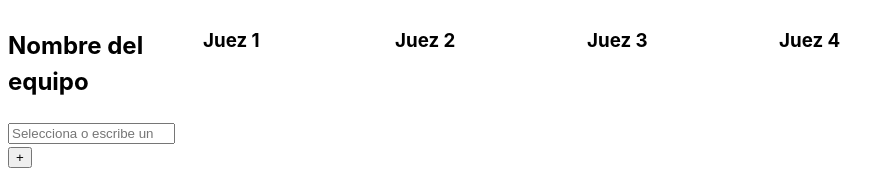
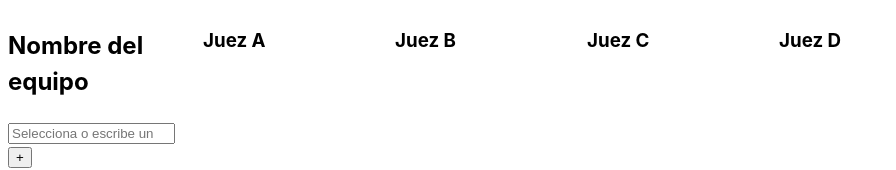
Before and after one commit to frogcovenant/team-record-system, a React (Vite) app: page / in a window 1280 px wide. Shown: the top 170 px of the page, without its empty margins (0-896 px from the left). Built offline with nearby package versions, Linux system fonts and the light colour scheme.

Commit message:
fix/use-letters-for-judge-names

```diff
--- a/src/App.tsx
+++ b/src/App.tsx
@@ -17,6 +17,8 @@ export default function App() {
 
 	// Load state from local storage on mount
 	useEffect(() => {
+		const NAMES_OF_JUDGES = ['A', 'B', 'C', 'D'];
+
 		// Retrieve stored team options and team list info from localStorage
 		const storedTeamOptions = localStorage.getItem(LOCAL_STORAGE_KEY_TEAMS);
 		const storedTeamListInfo = localStorage.getItem(LOCAL_STORAGE_KEY_LIST);
@@ -30,7 +32,7 @@ export default function App() {
 			const listInfo: TeamListProps[] = [];
 			for (let i = 0; i < NUMBER_OF_JUDGES; i++) {
 				listInfo.push({
-					judge: `Juez ${i + 1}`,
+					judge: `Juez ${NAMES_OF_JUDGES[i]}`,
 					teams: [],
 				});
 			}
```
